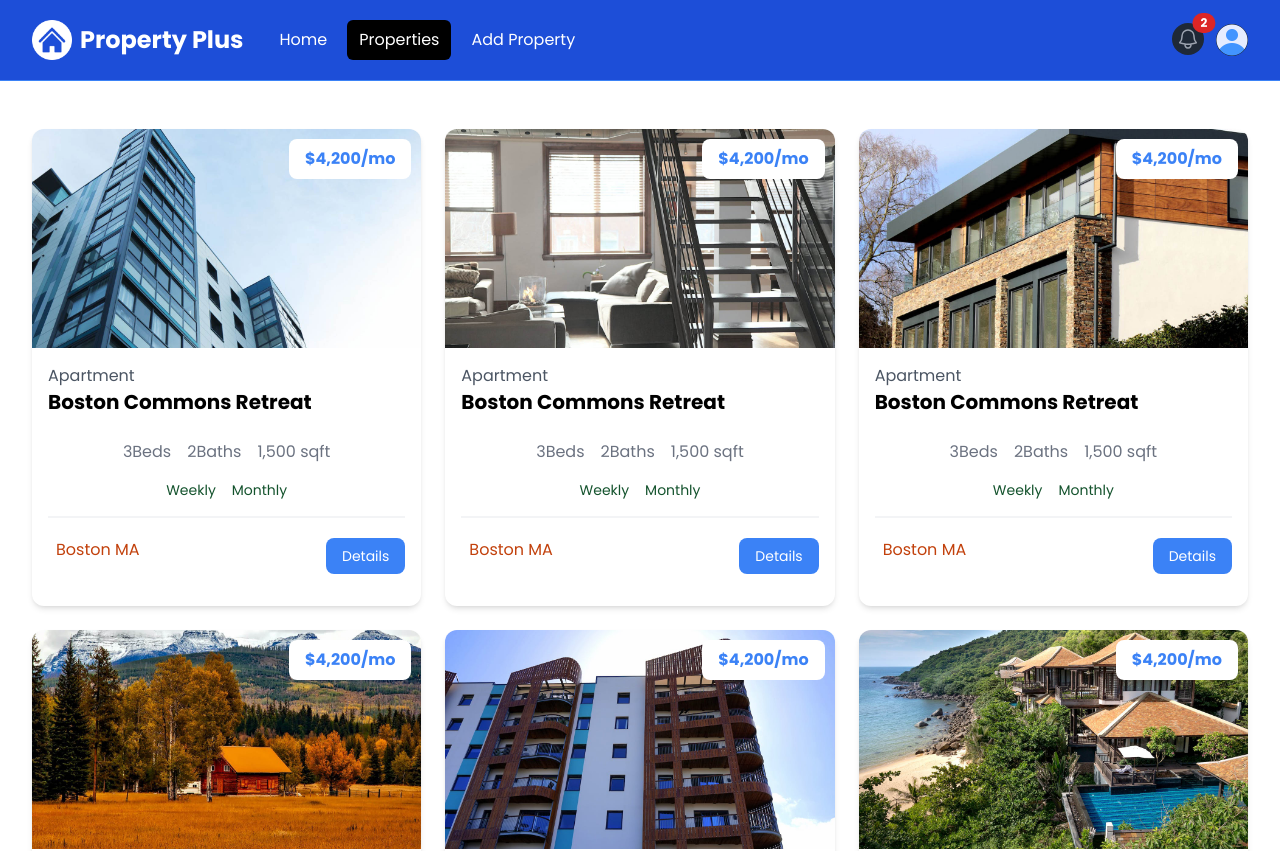
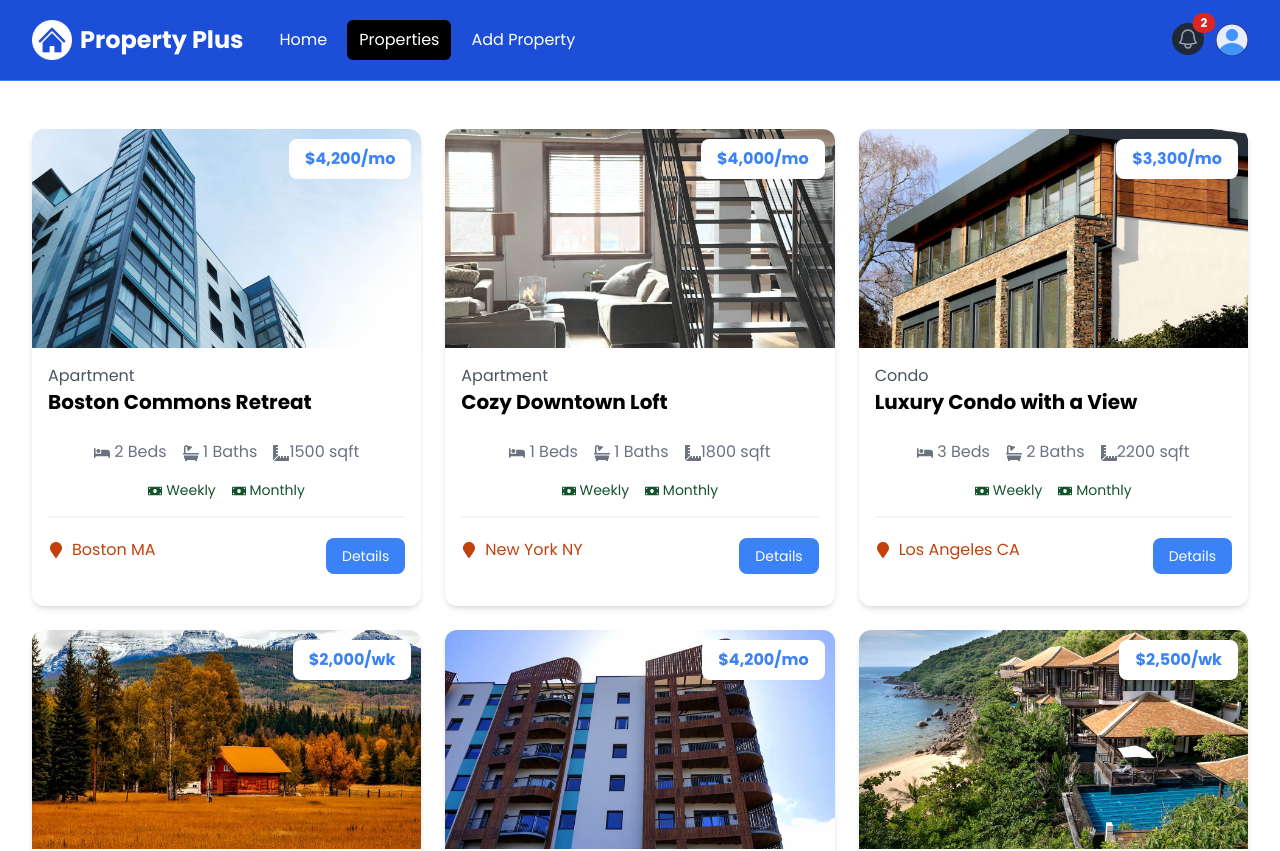
Before and after one commit to jonhealy1/real-estate-site, a Next.js app in the folder property-plus/: page /properties in a window 1280 px wide. Shown: the top 851 px of the page. Built offline with nearby package versions, Linux system fonts and the light colour scheme.

Commit message:
use info on property cards

```diff
--- a/property-plus/components/PropertyCard.jsx
+++ b/property-plus/components/PropertyCard.jsx
@@ -1,9 +1,27 @@
 import Image from "next/image";
 import Link from "next/link";
-import {FaBed, FaBath, FaRuler, FaMoneyBill, FaMapMarker} from "react-icons/fa";
-
+import {
+  FaBed,
+  FaBath,
+  FaRuler,
+  FaMoneyBill,
+  FaMapMarker,
+  FaRulerCombined,
+} from "react-icons/fa";
 
 const PropertyCard = ({ property }) => {
+  const getRateDisplay = () => {
+    const { rates } = property;
+    if (rates.monthly) {
+      return `$${rates.monthly.toLocaleString()}/mo`;
+    } else if (rates.weekly) {
+      return `$${rates.weekly.toLocaleString()}/wk`;
+    } else if (rates.nightly) {
+      return `$${rates.nightly.toLocaleString()}/night`;
+    } else {
+      return "Contact Owner";
+    }
+  };
   return (
     <div className="rounded-xl shadow-md relative">
       <Image
@@ -16,56 +34,58 @@
       />
       <div className="p-4">
         <div className="text-left md:text-center lg:text-left mb-6">
-                <div className="text-gray-600">Apartment</div>
-                <h3 className="text-xl font-bold">Boston Commons Retreat</h3>
+          <div className="text-gray-600">{property.type}</div>
+          <h3 className="text-xl font-bold">{property.name}</h3>
         </div>
-              <h3
-                className="absolute top-[10px] right-[10px] bg-white px-4 py-2 rounded-lg text-blue-500 font-bold text-right md:text-center lg:text-right"
-              >
-                $4,200/mo
+        <h3 className="absolute top-[10px] right-[10px] bg-white px-4 py-2 rounded-lg text-blue-500 font-bold text-right md:text-center lg:text-right">
+          {getRateDisplay()}
         </h3>
 
         <div className="flex justify-center gap-4 text-gray-500 mb-4">
           <p>
-                  <i className="fa-solid fa-bed"></i> 3
+            <FaBed className="md:hidden lg:inline" /> {property.beds}{" "}
             <span className="md:hidden lg:inline">Beds</span>
           </p>
           <p>
-                  <i className="fa-solid fa-bath"></i> 2
+            <FaBath className="md:hidden lg:inline" /> {property.baths}{" "}
             <span className="md:hidden lg:inline">Baths</span>
           </p>
           <p>
-                  <i className="fa-solid fa-ruler-combined"></i>
-                  1,500 <span className="md:hidden lg:inline">sqft</span>
+            <FaRulerCombined className="md:hidden lg:inline" />
+            {property.square_feet}{" "}
+            <span className="md:hidden lg:inline">sqft</span>
           </p>
         </div>
 
-              <div
-                className="flex justify-center gap-4 text-green-900 text-sm mb-4"
-              >
-                <p><i className="fa-solid fa-money-bill"></i> Weekly</p>
-                <p><i className="fa-solid fa-money-bill"></i> Monthly</p>
+        <div className="flex justify-center gap-4 text-green-900 text-sm mb-4">
+          <p>
+            <FaMoneyBill className="md:hidden lg:inline" /> Weekly
+          </p>
+          <p>
+            <FaMoneyBill className="md:hidden lg:inline" /> Monthly
+          </p>
         </div>
 
         <div className="border border-gray-100 mb-5"></div>
 
         <div className="flex flex-col lg:flex-row justify-between mb-4">
           <div className="flex align-middle gap-2 mb-4 lg:mb-0">
-                  <i
-                    className="fa-solid fa-location-dot text-lg text-orange-700"
-                  ></i>
-                  <span className="text-orange-700"> Boston MA </span>
+            <FaMapMarker className="mt-1 text-orange-700" />
+            <span className="text-orange-700">
+              {" "}
+              {property.location.city} {property.location.state}{" "}
+            </span>
           </div>
-                <a
-                  href="property.html"
+          <Link
+            href={`/properties/${property._id}`}
             className="h-[36px] bg-blue-500 hover:bg-blue-600 text-white px-4 py-2 rounded-lg text-center text-sm"
           >
             Details
-                </a>
+          </Link>
         </div>
       </div>
     </div>
   );
-    }
+};
 
 export default PropertyCard;
```
Lines whose indentation alone changed are shown as unchanged.
